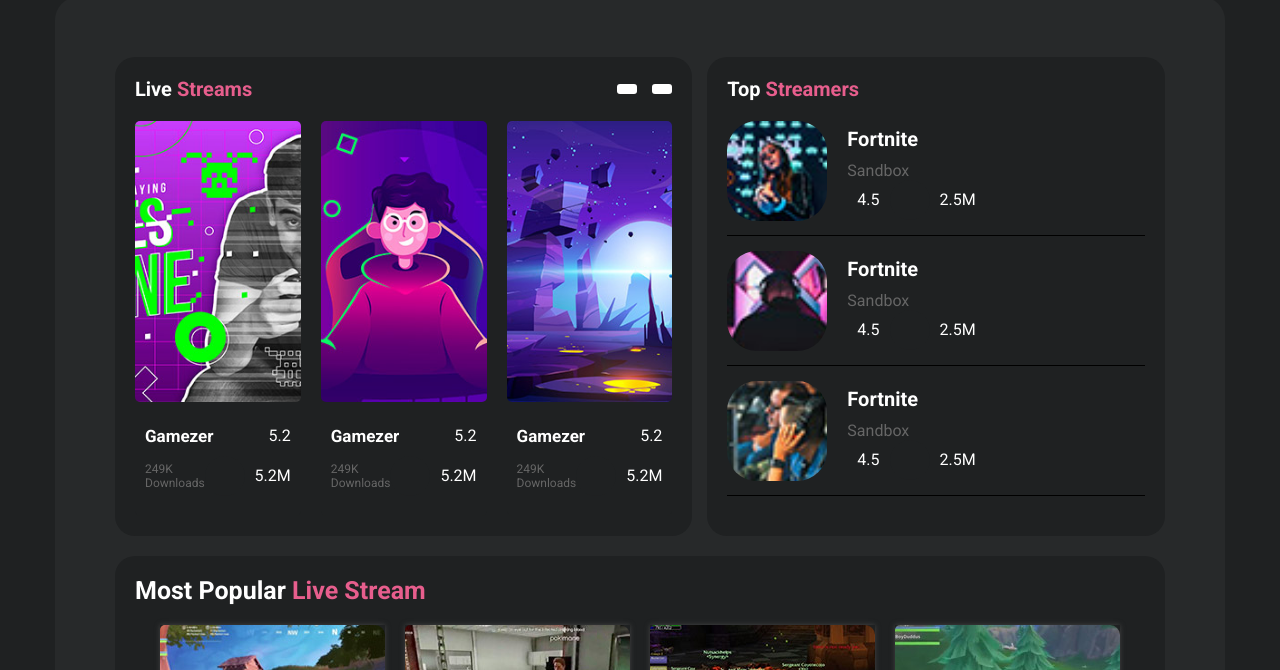
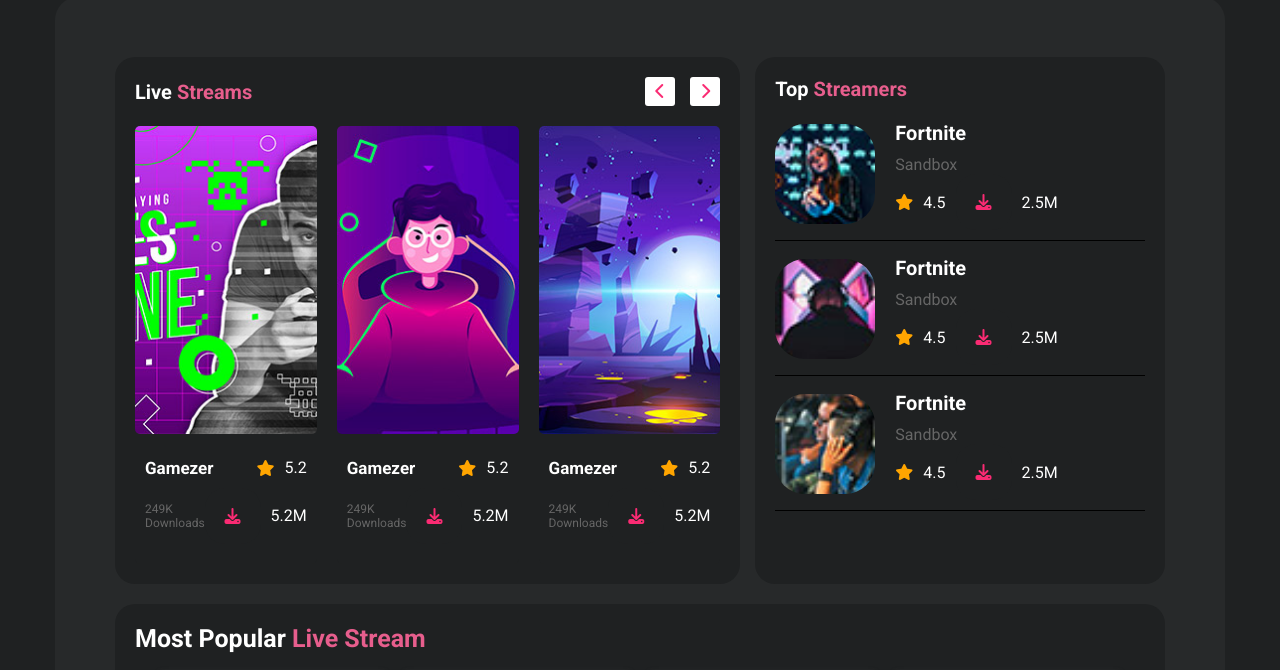
Before and after one commit to yuosefALnijme2001/liveGames, a plain HTML site: page strem.html in a window 1280 px wide. Shown: the part 75-745 px from the top of the page. Drawn offline with Linux system fonts and the light colour scheme; the site is published under a folder, as on GitHub Pages, so addresses that start at the root find nothing.

Commit message:
Update strem.html

```diff
--- a/strem.html
+++ b/strem.html
@@ -3,9 +3,9 @@
   <head>
     <meta charset="UTF-8" />
     <meta name="viewport" content="width=device-width, initial-scale=1.0" />
-    <link rel="stylesheet" href="/css/all.min.css" />
-    <link rel="stylesheet" href="/css/liber.css" />
-    <link rel="stylesheet" href="css/style.css" />
+    <link rel="stylesheet" href="./css/all.min.css" />
+    <link rel="stylesheet" href="./css/liber.css" />
+    <link rel="stylesheet" href="./css/style.css" />
     <title>Document</title>
   </head>
   <body>
```
